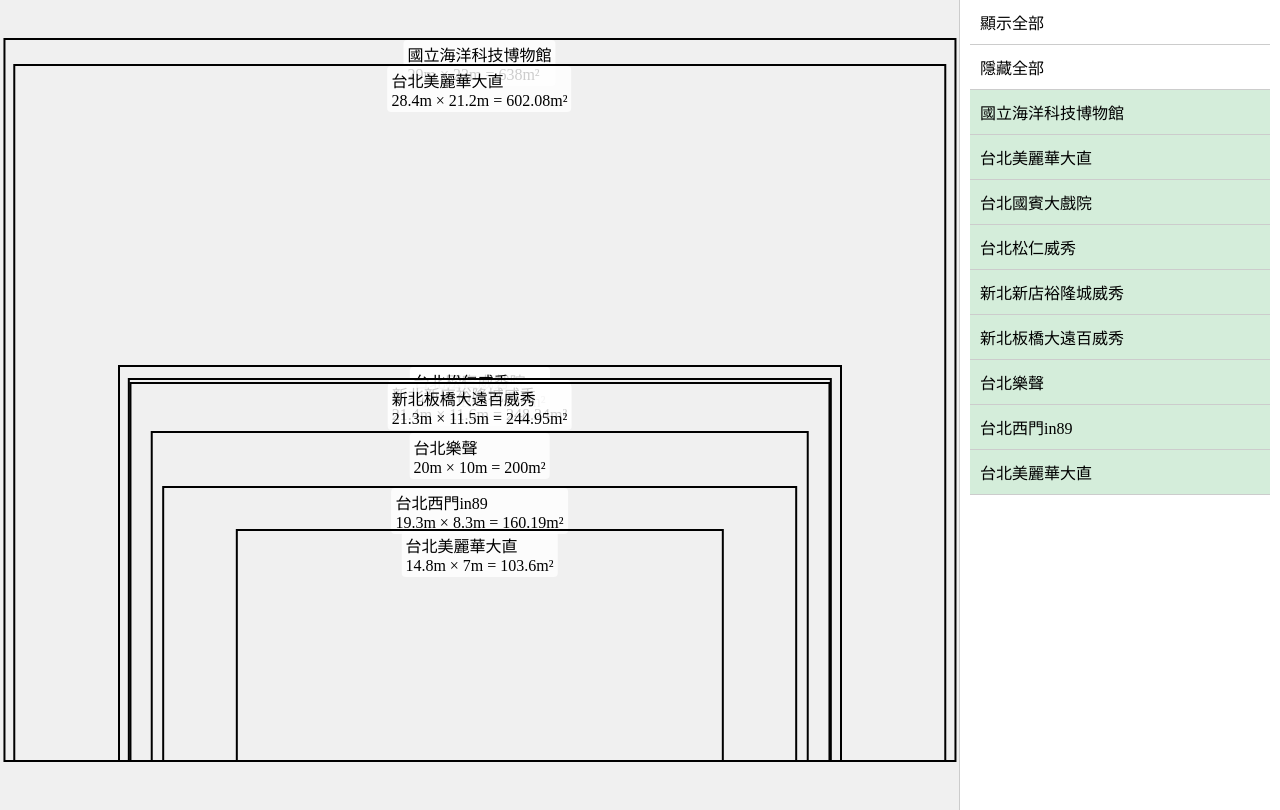
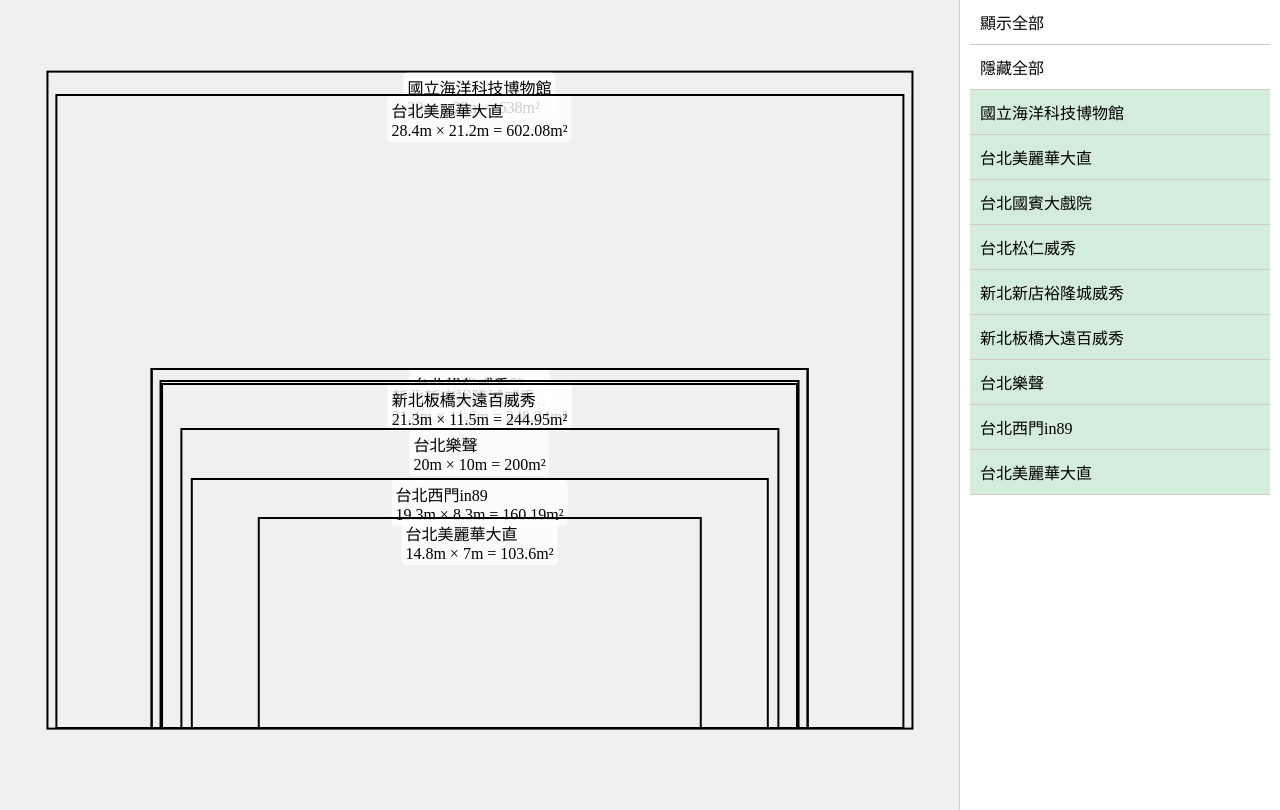
Before and after one commit to rexx/theater-screen-size, a plain HTML site: page index.html in a window 1280 px wide. Drawn offline with Linux system fonts and the light colour scheme.

Commit message:
fix scaling
and extract data
and resize on window change
30 min

```diff
--- a/document.js
+++ b/document.js
@@ -1,16 +1,6 @@
+import { screens } from './screensData.js';
+
 document.addEventListener('DOMContentLoaded', () => {
-    const screens = [
-        { name: "國立海洋科技博物館", type: "8K投影機", sound: "", width: 29, height: 22 },
-        { name: "台北美麗華大直", type: "IMAX(雷射)", sound: "IMAX 12.1", width: 28.4, height: 21.2 },
-        { name: "台北國賓大戲院", type: "鉅院廳(雷射)", sound: "Dolby Atmos", width: 22, height: 12 },
-        { name: "台北松仁威秀", type: "TITAN(雷射)", sound: "Dolby 7.1", width: 22, height: 12 },
-        { name: "新北新店裕隆城威秀", type: "IMAX(雷射)", sound: "", width: 21.4, height: 11.6 },
-        { name: "新北板橋大遠百威秀", type: "IMAX(雷射)", sound: "", width: 21.3, height: 11.5 },
-        { name: "台北樂聲", type: "巨幕廳(雷射)", sound: "Dolby 7.1", width: 20, height: 10 },
-        { name: "台北西門in89", type: "LUXE", sound: "Dolby 7.1", width: 19.3, height: 8.3 },
-        { name: "台北美麗華大直", type: "Dolby Cinema", sound: "Dolby Atmos", width: 14.8, height: 7 }
-    ];
-
     const screenContainer = document.getElementById('screen-container');
     const screenList = document.getElementById('screen-list');
 
@@ -53,7 +43,10 @@ document.addEventListener('DOMContentLoaded', () => {
             return screenArea > max.width * max.height ? screen : max;
         }, visibleScreens[0]);
 
-        const scaleFactor = Math.min(window.innerWidth / (maxScreen.width * 10), window.innerHeight / (maxScreen.height * 10)) * 0.9;
+        const screenContainerWidth = document.getElementById('screen-container').clientWidth;
+        const scaleFactorWidth = screenContainerWidth / (maxScreen.width * 10);
+        const scaleFactorHeight = window.innerHeight / (maxScreen.height * 10);
+        const scaleFactor = Math.min(scaleFactorWidth, scaleFactorHeight) * 0.9;
         const borderWidth = 2; // Border width in pixels
 
         visibleScreens.forEach(screen => {
@@ -97,4 +90,6 @@ document.addEventListener('DOMContentLoaded', () => {
             screen.listItem.className = 'screen-list-item hiding';
         });
     });
+
+    window.addEventListener('resize', recalculateScreenSizes);
 });
--- a/index.html
+++ b/index.html
@@ -12,6 +12,7 @@
         <div id="show-all" class="screen-list-item">顯示全部</div>
         <div id="hide-all" class="screen-list-item">隱藏全部</div>
     </div>
-    <script src="document.js"></script>
+    <script src="screensData.js" type="module"></script>
+    <script src="document.js" type="module"></script>
 </body>
 </html>
--- /dev/null
+++ b/screensData.js
@@ -0,0 +1,11 @@
+export const screens = [
+    { name: "國立海洋科技博物館", type: "8K投影機", sound: "", width: 29, height: 22 },
+    { name: "台北美麗華大直", type: "IMAX(雷射)", sound: "IMAX 12.1", width: 28.4, height: 21.2 },
+    { name: "台北國賓大戲院", type: "鉅院廳(雷射)", sound: "Dolby Atmos", width: 22, height: 12 },
+    { name: "台北松仁威秀", type: "TITAN(雷射)", sound: "Dolby 7.1", width: 22, height: 12 },
+    { name: "新北新店裕隆城威秀", type: "IMAX(雷射)", sound: "", width: 21.4, height: 11.6 },
+    { name: "新北板橋大遠百威秀", type: "IMAX(雷射)", sound: "", width: 21.3, height: 11.5 },
+    { name: "台北樂聲", type: "巨幕廳(雷射)", sound: "Dolby 7.1", width: 20, height: 10 },
+    { name: "台北西門in89", type: "LUXE", sound: "Dolby 7.1", width: 19.3, height: 8.3 },
+    { name: "台北美麗華大直", type: "Dolby Cinema", sound: "Dolby Atmos", width: 14.8, height: 7 }
+];
```
